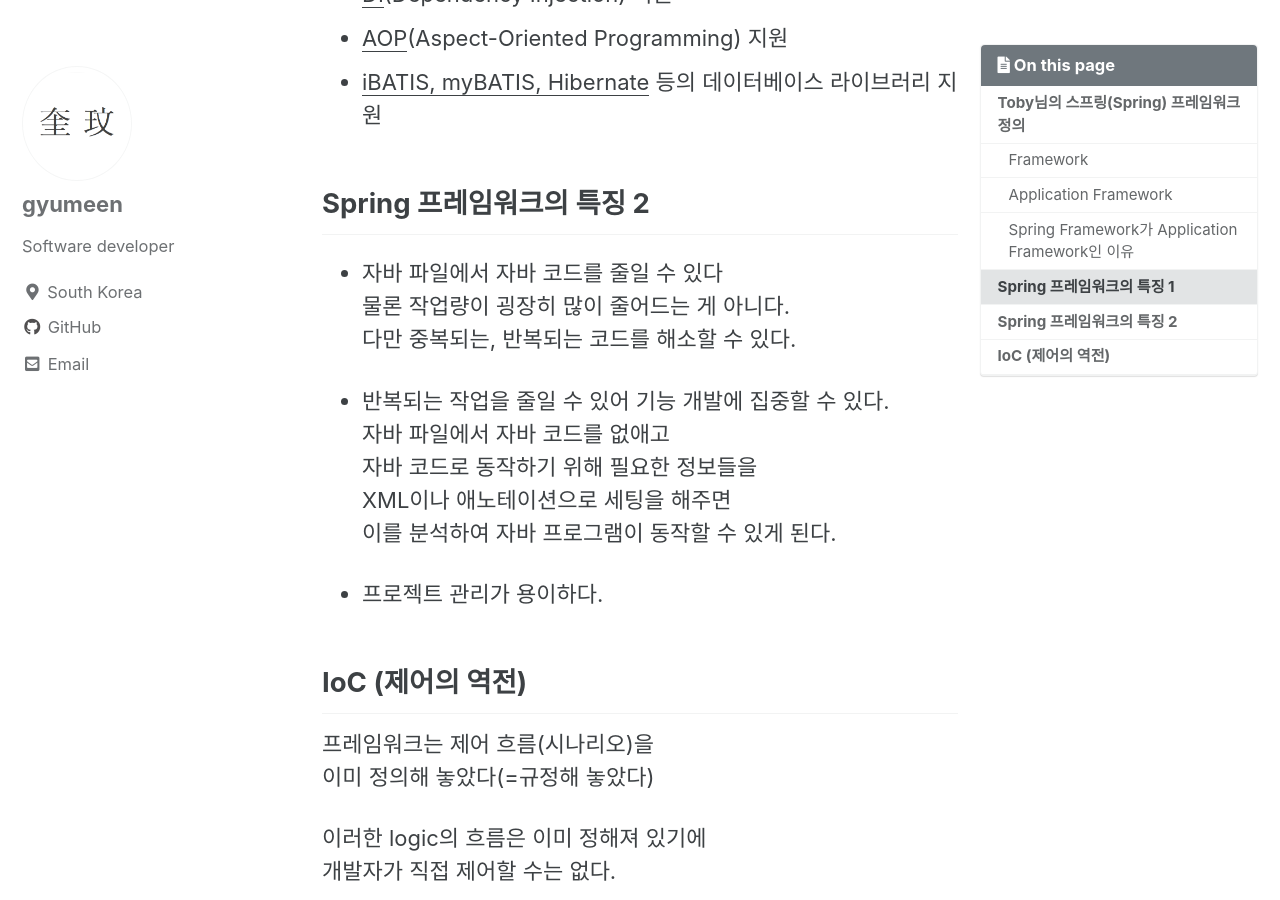
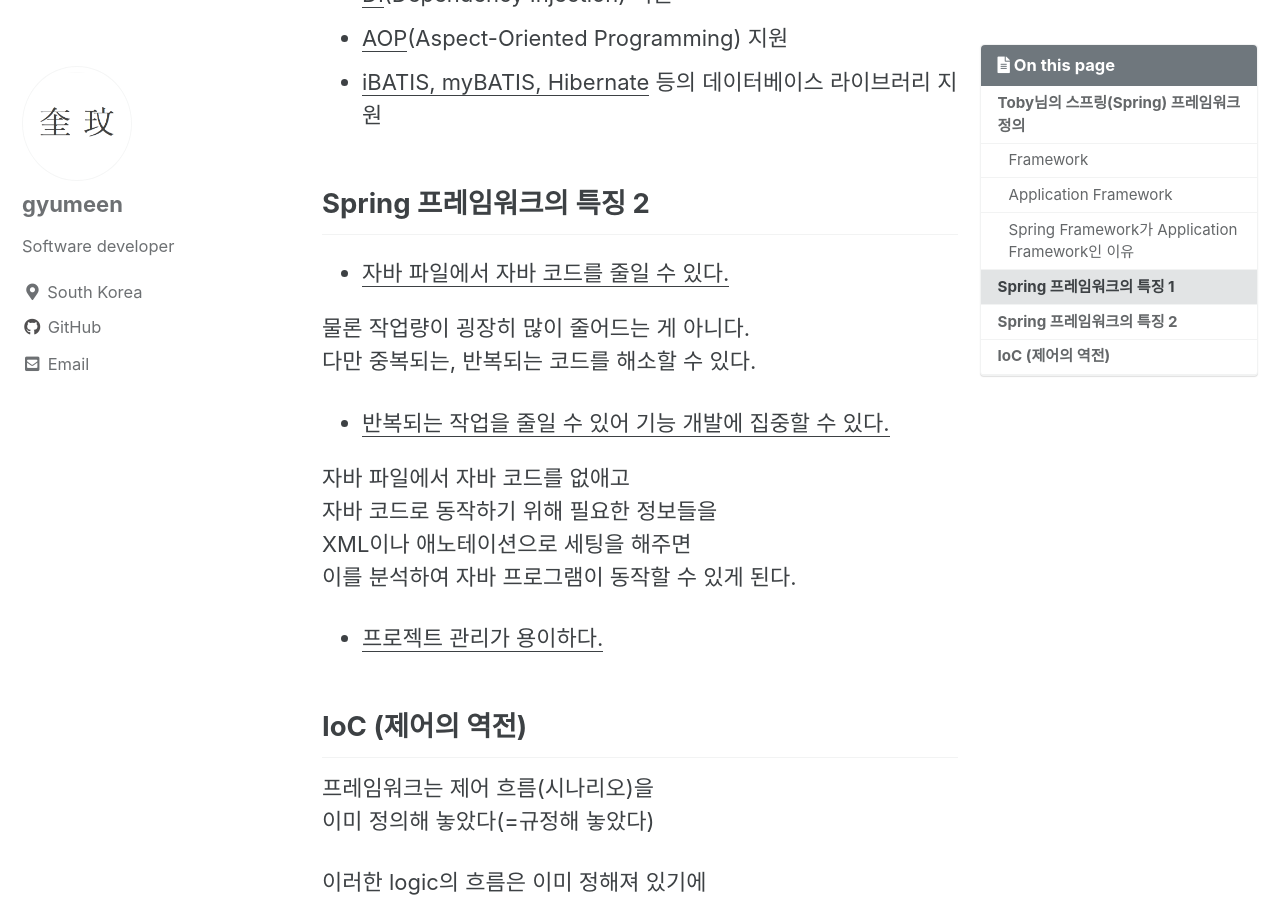
Before and after one commit to gyumeen/gyumeen.github.io, a Jekyll site: the page built from _posts/2021/Spring/2021-01-13-Spring framework - basic.md, in a window 1280 px wide and 900 px high, scrolled down 3357 px. Built offline with Jekyll 4.4.1, drawn with Linux system fonts in a browser that asks for light colours; cached includes are drawn as plain includes; comment, search, counter and statistics services are not loaded.

```diff
--- a/_posts/2021/Spring/2021-01-13-Spring framework - basic.md
+++ b/_posts/2021/Spring/2021-01-13-Spring framework - basic.md
@@ -114,17 +114,21 @@ Spring은 객체지향 언어가 가진
 
 ## Spring 프레임워크의 특징 2
 
-- 자바 파일에서 자바 코드를 줄일 수 있다
+- <U>자바 파일에서 자바 코드를 줄일 수 있다.</U>
+
 물론 작업량이 굉장히 많이 줄어드는 게 아니다.
 다만 중복되는, 반복되는 코드를 해소할 수 있다.
 
-- 반복되는 작업을 줄일 수 있어 기능 개발에 집중할 수 있다.
+- <U>반복되는 작업을 줄일 수 있어 기능 개발에 집중할 수 있다.</U>
+
 자바 파일에서 자바 코드를 없애고
 자바 코드로 동작하기 위해 필요한 정보들을
 XML이나 애노테이션으로 세팅을 해주면
 이를 분석하여 자바 프로그램이 동작할 수 있게 된다.
 
-- 프로젝트 관리가 용이하다.
+- <U>프로젝트 관리가 용이하다.</U>
+
+
 
 
 
```
